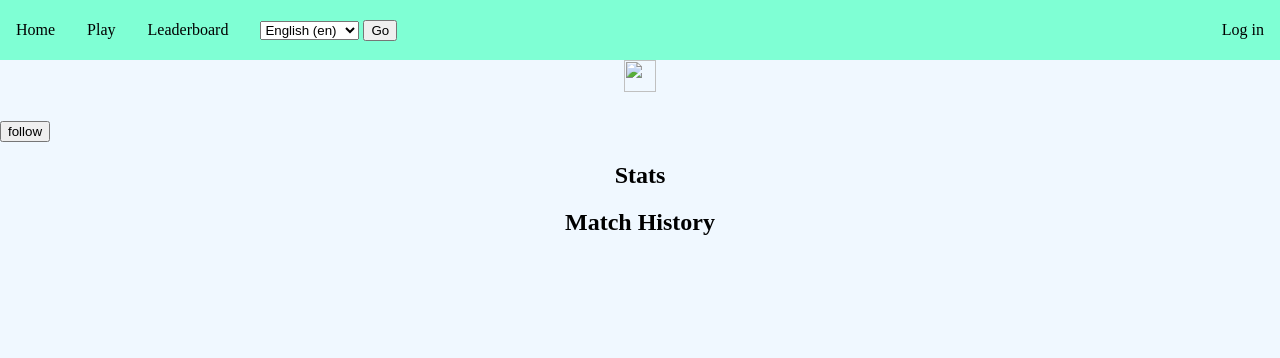
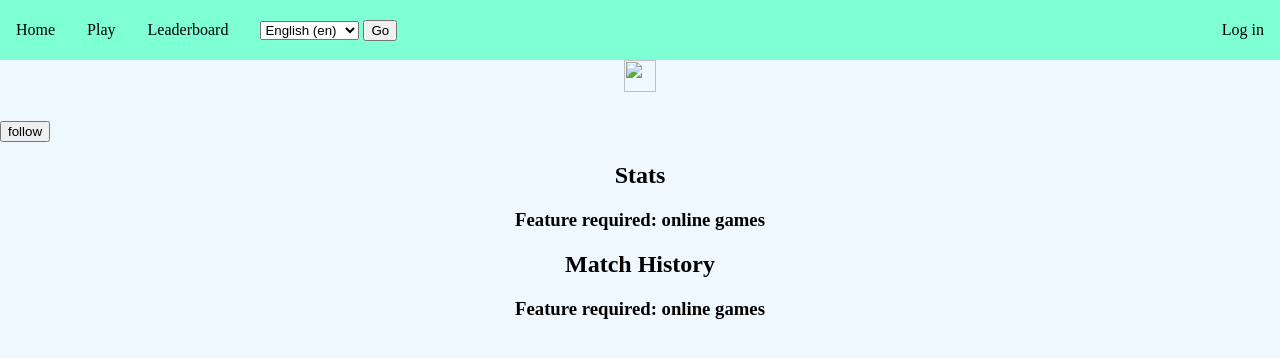
Before and after one commit to yfoucade/ft_transcendence, a Django app: template app/src/transcendence/templates/transcendence/community/user_details.html in a window 1280 px wide. Shown: the top 358 px of the page. Run offline with Django 4.2, Linux system fonts and the light colour scheme; the template is opened without the code that fills it, so the values that code supplies are empty.

Commit message:
add feature requirement

```diff
--- a/app/src/transcendence/templates/transcendence/community/user_details.html
+++ b/app/src/transcendence/templates/transcendence/community/user_details.html
@@ -23,7 +23,9 @@
     {% endif %}
 
     <h2>Stats</h2>
+    <h3>Feature required: online games</h3>
     <h2>Match History</h2>
+    <h3>Feature required: online games</h3>
 
 </main>
 {% endblock content %}
```
